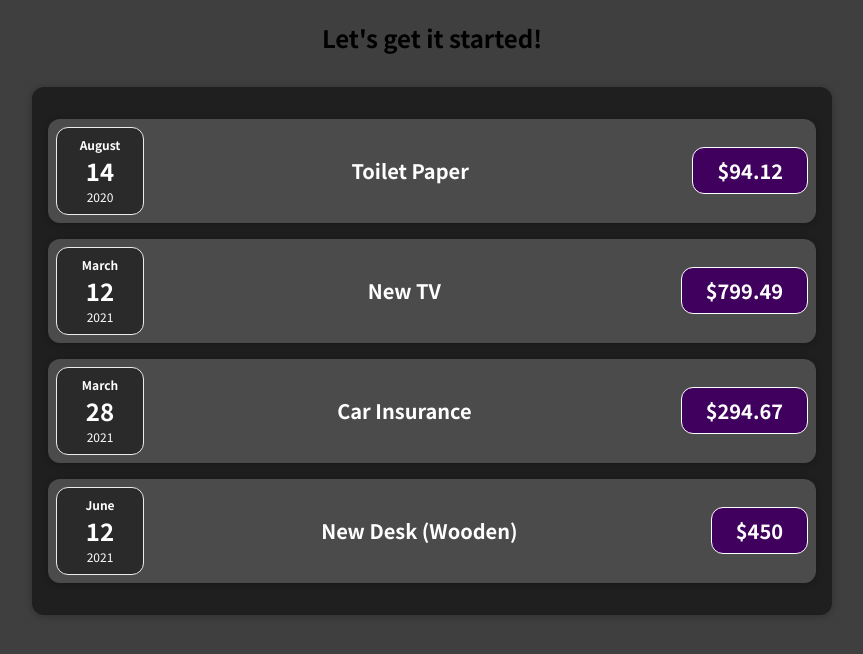
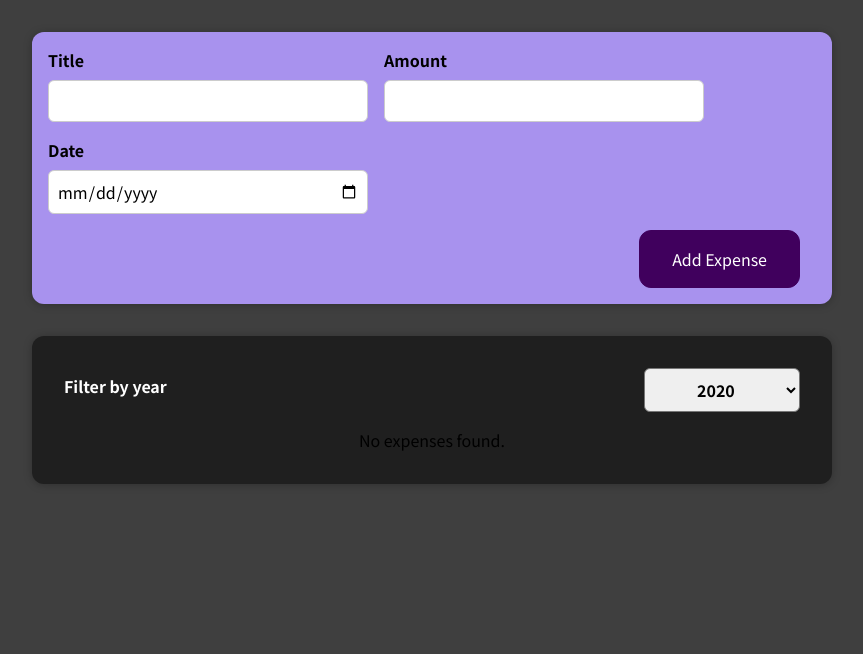
Before and after one commit to ladyincodes/expenses-react, a React (Create React App) app: page / in a window 1280 px wide. Shown: the top 654 px of the page, without its empty margins (208-1071 px from the left). Built offline with nearby package versions, Linux system fonts and the light colour scheme.

Commit message:
Added filter section

```diff
--- a/src/App.js
+++ b/src/App.js
@@ -1,9 +1,10 @@
-import React from "react";
+import React, { useState } from "react";
 import "./App.css";
 import Expenses from "./components/Expenses/Expenses";
+import NewExpense from "./components/NewExpense/NewExpense";
 
 function App() {
-  const expenses = [
+  const DUMMY_EXPENSES = [
     {
       id: "e1",
       title: "Toilet Paper",
@@ -24,10 +25,17 @@ function App() {
       date: new Date(2021, 5, 12),
     },
   ];
+  const [expenses, setExpenses] = useState(DUMMY_EXPENSES);
+
+  const addExpenseHandler = (expense) => {
+    setExpenses((prevExpense) => {
+      return [expense, ...prevExpense];
+    });
+  };
 
   return (
     <div className='App'>
-      <h2>Let's get it started!</h2>
+      <NewExpense onAddExpense={addExpenseHandler} />
       <Expenses items={expenses} />
     </div>
   );
--- a/src/components/Expenses/Expenses.js
+++ b/src/components/Expenses/Expenses.js
@@ -1,31 +1,38 @@
-import React from "react";
+import React, { useState } from "react";
 import Card from "../UI/Card";
 import ExpenseItem from "./ExpenseItem";
 import "./Expenses.css";
+import ExpensesFilter from "./ExpensesFilter";
 
 export default function Expenses(props) {
+  const [filteredYear, setFilteredYear] = useState(2020);
+  const filterChangeHandler = (selectedYear) => {
+    setFilteredYear(selectedYear);
+  };
+
+  const filteredExpenses = props.items.filter((item) => {
+    return item.date.getFullYear().toString() === filteredYear;
+  });
+
+  let expensesContent = <p>No expenses found.</p>;
+  if (filteredExpenses.length > 0) {
+    expensesContent = filteredExpenses.map((expense) => (
+      <ExpenseItem
+        key={expense.id}
+        title={expense.title}
+        date={expense.date}
+        amount={expense.amount}
+      />
+    ));
+  }
+
   return (
     <Card className='expenses'>
-      <ExpenseItem
-        date={props.items[0].date}
-        title={props.items[0].title}
-        amount={props.items[0].amount}
+      <ExpensesFilter
+        selected={filteredYear}
+        onChangeFilter={filterChangeHandler}
       />
-      <ExpenseItem
-        date={props.items[1].date}
-        title={props.items[1].title}
-        amount={props.items[1].amount}
-      />
-      <ExpenseItem
-        date={props.items[2].date}
-        title={props.items[2].title}
-        amount={props.items[2].amount}
-      />
-      <ExpenseItem
-        date={props.items[3].date}
-        title={props.items[3].title}
-        amount={props.items[3].amount}
-      />
+      {expensesContent}
     </Card>
   );
 }
--- /dev/null
+++ b/src/components/Expenses/ExpensesFilter.css
@@ -0,0 +1,24 @@
+.expenses-filter {
+    color: white;
+    padding: 0 1rem;
+}
+
+.expenses-filter__control {
+    display: flex;
+    width: 100%;
+    align-items: center;
+    justify-content: space-between;
+    margin: 1rem 0;
+}
+
+.expenses-filter label {
+    font-weight: bold;
+    margin-bottom: 0.5rem;
+}
+
+.expenses-filter select {
+    font: inherit;
+    padding: 0.5rem 3rem;
+    font-weight: bold;
+    border-radius: 6px;
+}
--- /dev/null
+++ b/src/components/Expenses/ExpensesFilter.js
@@ -0,0 +1,23 @@
+import React from "react";
+import "./ExpensesFilter.css";
+
+export default function ExpensesFilter(props) {
+  const dropdownChangeHandler = (event) => {
+    props.onChangeFilter(event.target.value);
+  };
+
+  return (
+    <div className='expenses-filter'>
+      <div className='expenses-filter__control'>
+        <label>Filter by year</label>
+        <select value={props.selected} onChange={dropdownChangeHandler}>
+          <option value='2023'>2023</option>
+          <option value='2022'>2022</option>
+          <option value='2021'>2021</option>
+          <option value='2020'>2020</option>
+          <option value='2019'>2019</option>
+        </select>
+      </div>
+    </div>
+  );
+}
--- a/src/components/NewExpense/ExpenseForm.js
+++ b/src/components/NewExpense/ExpenseForm.js
@@ -1,13 +1,87 @@
-import React from "react";
+import React, { useState } from "react";
 import "./ExpenseForm.css";
-export default function ExpenseForm() {
+export default function ExpenseForm(props) {
+  // defining all the items in one object
+  // const [userInput, setUserInput] = useState({
+  //   enteredTitle: "",
+  //   enteredAmount: "",
+  //   enteredDate: "",
+  // });
+
+  const [enteredTitle, setEnteredTitle] = useState("");
+  const [enteredAmount, setEnteredAmount] = useState("");
+  const [enteredDate, setEnteredDate] = useState("");
+
+  function titleChangeHandler(event) {
+    // setUserInput((prevState) => {
+    //   return { ...prevState, enteredTitle: event.target.value };
+    // });
+    setEnteredTitle(event.target.value);
+  }
+
+  function amountChangeHandler(event) {
+    // setUserInput((prevState) => {
+    //   return { ...prevState, enteredAmount: event.target.value };
+    // });
+    setEnteredAmount(event.target.value);
+  }
+
+  function dateChangeHandler(event) {
+    // setUserInput((prevState) => {
+    //   return { ...prevState, enteredDate: event.target.value };
+    // });
+    setEnteredDate(event.target.value);
+  }
+
+  const submitHandler = (event) => {
+    event.preventDefault();
+
+    const expenseData = {
+      title: enteredTitle,
+      amount: enteredAmount,
+      date: new Date(enteredDate),
+    };
+
+    props.onSaveExpenseData(expenseData);
+    setEnteredTitle("");
+    setEnteredAmount("");
+    setEnteredDate("");
+  };
+
   return (
-    <form>
+    <form onSubmit={submitHandler}>
       <div className='new-expense__controls'>
         <div className='new-expense__control'>
           <label>Title</label>
-          <input type='text' />
+          <input
+            type='text'
+            value={enteredTitle}
+            onChange={titleChangeHandler}
+          />
         </div>
+        <div className='new-expense__control'>
+          <label>Amount</label>
+          <input
+            type='number'
+            min='0.01'
+            step='0.01'
+            value={enteredAmount}
+            onChange={amountChangeHandler}
+          />
+        </div>
+        <div className='new-expense__control'>
+          <label>Date</label>
+          <input
+            type='date'
+            value={enteredDate}
+            min='2019-01-01'
+            max='2023-12-30'
+            onChange={dateChangeHandler}
+          />
+        </div>
+      </div>
+      <div className='new-expense__actions'>
+        <button>Add Expense</button>
       </div>
     </form>
   );
--- a/src/components/NewExpense/NewExpense.js
+++ b/src/components/NewExpense/NewExpense.js
@@ -1,6 +1,20 @@
 import React from "react";
 import "./NewExpense.css";
+import ExpenseForm from "./ExpenseForm";
 
-export default function NewExpense() {
-  return <div className='new-expense'></div>;
+export default function NewExpense(props) {
+  const saveExpenseDataHandler = (enteredExpenseData) => {
+    const expenseData = {
+      ...enteredExpenseData,
+      id: Math.random().toString(),
+    };
+
+    props.onAddExpense(expenseData);
+  };
+
+  return (
+    <div className='new-expense'>
+      <ExpenseForm onSaveExpenseData={saveExpenseDataHandler} />
+    </div>
+  );
 }
```
